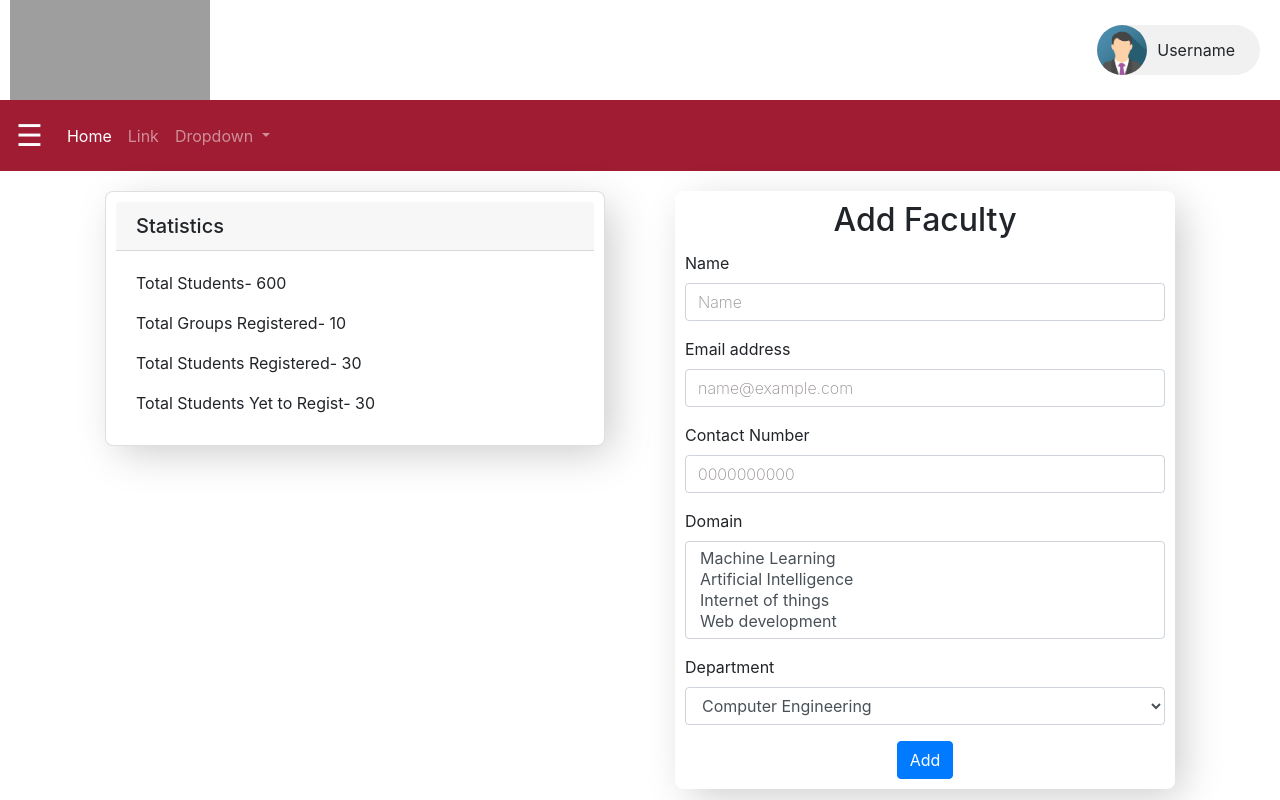
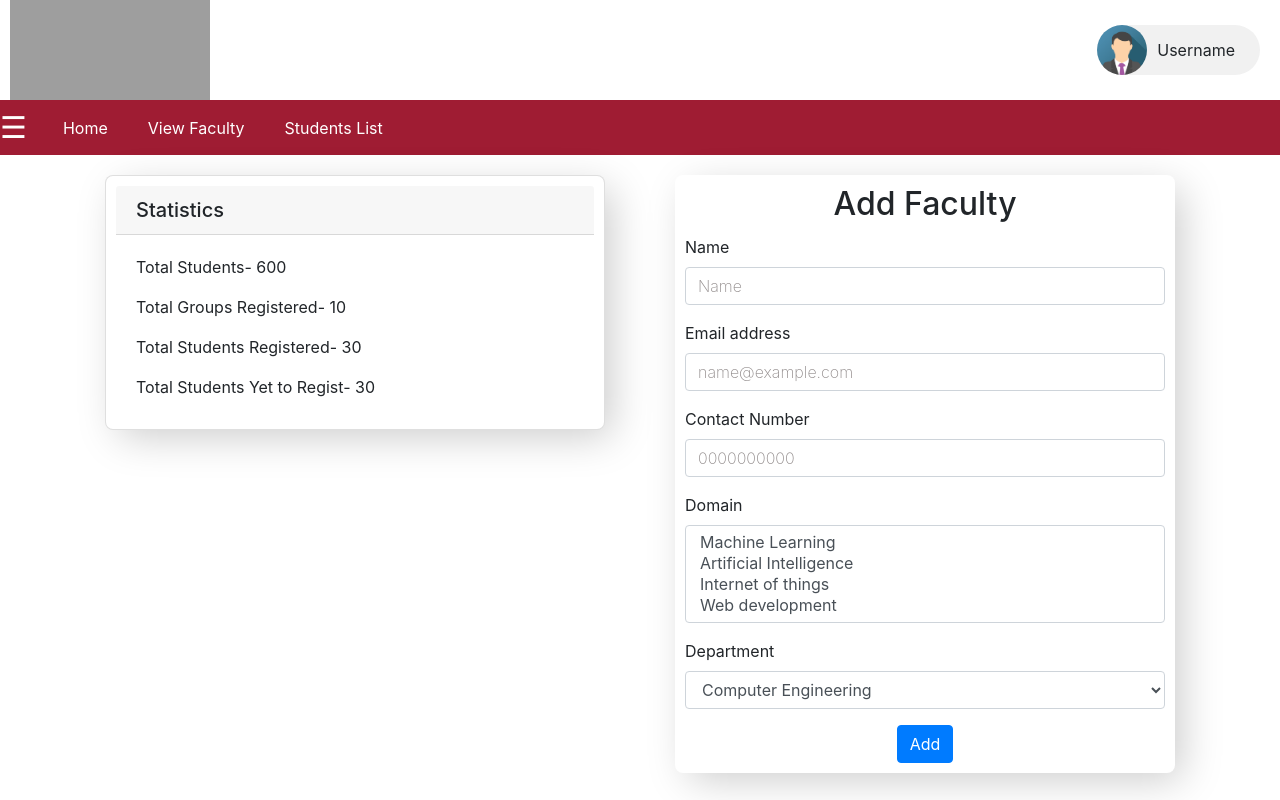
Before and after one commit to makarandmadhavi/Project-Management-System, a PHP site: page /admin.php in a window 1280 px wide. Run offline with PHP 8.4, Linux system fonts and the light colour scheme; some libraries are stand-ins or nearby versions; grey boxes are pictures that could not be loaded.

Commit message:
display faculty

```diff
--- a/main/admin/admin.php
+++ b/main/admin/admin.php
@@ -31,30 +31,23 @@
     </button>
 
     <div class="collapse navbar-collapse" id="navbarSupportedContent">
-      <ul class="navbar-nav mr-auto">
-        <li class="nav-item active">
-          <a class="nav-link" href="#">Home <span class="sr-only">(current)</span></a>
+      <ul class="navbar-nav">
+        <li onclick="window.location=''" class="nav-item nav-link" id="home">
+          Home
         </li>
-        <li class="nav-item">
-          <a class="nav-link" href="#">Link</a>
+        <li class="nav-item nav-link" onclick="changetab(this.id)" id="faculty">
+          View Faculty
         </li>
-        <li class="nav-item dropdown">
-          <a class="nav-link dropdown-toggle" href="#" id="navbarDropdown" role="button" data-toggle="dropdown"
-            aria-haspopup="true" aria-expanded="false">
-            Dropdown
-          </a>
-          <div class="dropdown-menu" aria-labelledby="navbarDropdown">
-            <a class="dropdown-item" href="#">Action</a>
-            <a class="dropdown-item" href="#">Another action</a>
-            <div class="dropdown-divider"></div>
-            <a class="dropdown-item" href="#">Something else here</a>
-          </div>
+        <li class="nav-item nav-link" onclick="changetab(this.id)" id="students">
+          Students List
         </li>
+
+
       </ul>
 
     </div>
   </nav>
-  <div class="container">
+  <div id="main-content" class="container">
     <div class="row">
       <div class="col-sm-6">
 
@@ -75,7 +68,7 @@
           <center>
             <h2 class="card-title">Add Faculty</h2>
           </center>
-          <form onsubmit="add_faculty(this)" action="#">
+          <form onsubmit="add_faculty(this);" action="javascript:void(0);">
             <div class="form-group">
               <label>Name</label>
               <input type="text" class="form-control" id="name" placeholder="Name">
--- a/main/admin/css/Admin.css
+++ b/main/admin/css/Admin.css
@@ -93,6 +93,45 @@ body {
   margin-left: 50px;
 }
 
+nav {
+  padding: 0px !important;
+}
+
+nav ul {
+  display: flex;
+  align-items: stretch;
+  /* Default */
+  justify-content: left;
+  width: 100%;
+  margin: 0;
+  padding: 0;
+}
+
+nav li {
+  display: block;
+  flex: 0 1 auto;
+  /* Default */
+  list-style-type: none;
+}
+
+.nav-link {
+  color: white !important;
+  padding: 15px 20px !important;
+  cursor: pointer;
+  transition: all 0.3s ease-in-out;
+}
+
+.nav-link:hover {
+  background-color: white;
+  color: #9E1C36 !important;
+
+}
+
+.active {
+  background-color: white;
+  color: #9E1C36 !important;
+}
+
 #main {
   transition: margin-left .5s;
   padding: 0px;
--- a/main/admin/js/admin.js
+++ b/main/admin/js/admin.js
@@ -36,3 +36,9 @@ function add_faculty(f) {
     });
     return false;
 }
+
+function changetab(id) {
+    $("#main-content").load(id+".php");
+    $("li").removeClass("active");
+    $("#"+id).addClass("active");
+}
```
Also changed, not shown: main/admin/backend/displayfaculty_ajax.php (added, +25 -0 lines), main/admin/faculty.php (added, +31 -0 lines), main/admin/js/faculty.js (added, +15 -0 lines). Lines whose indentation alone changed are shown as unchanged.
